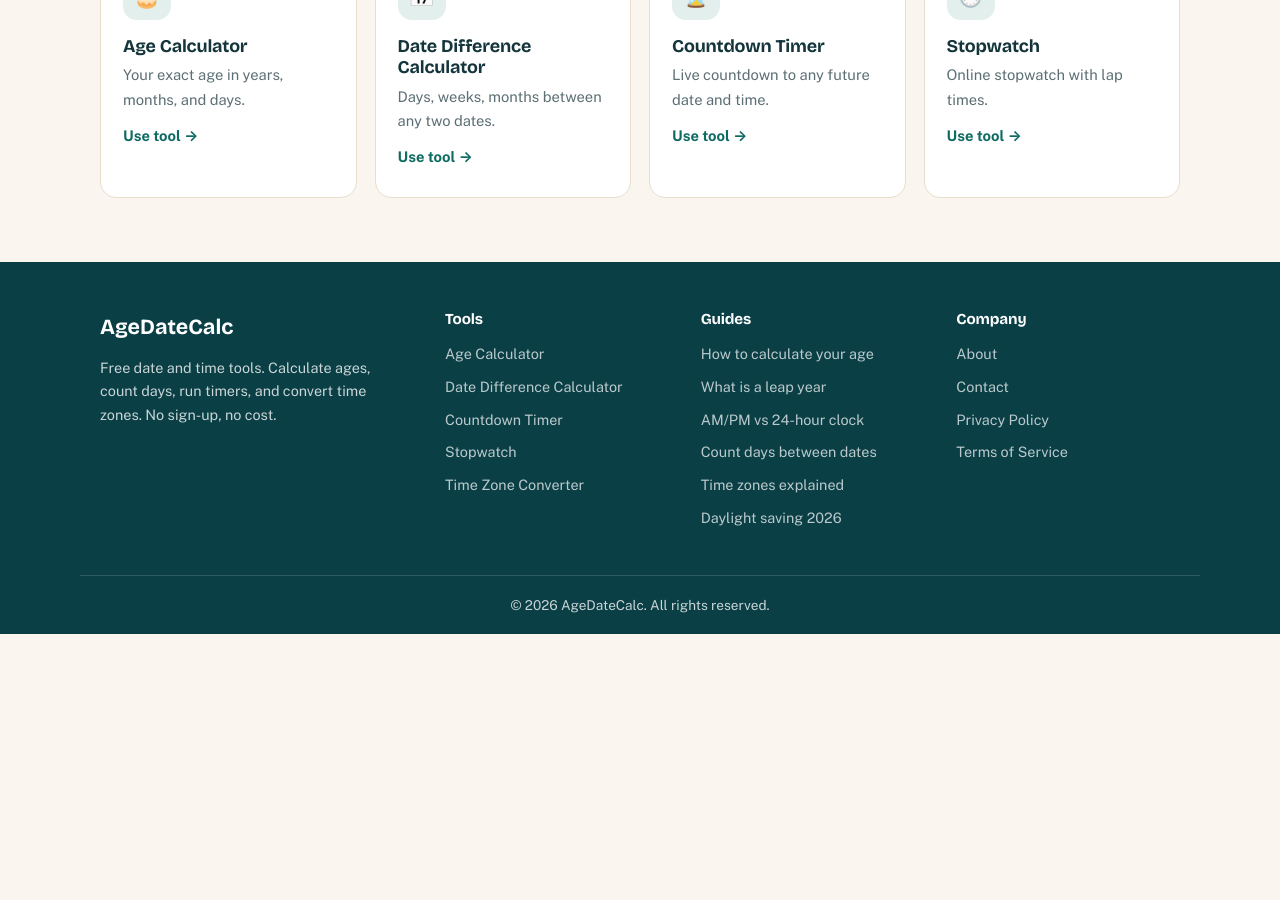
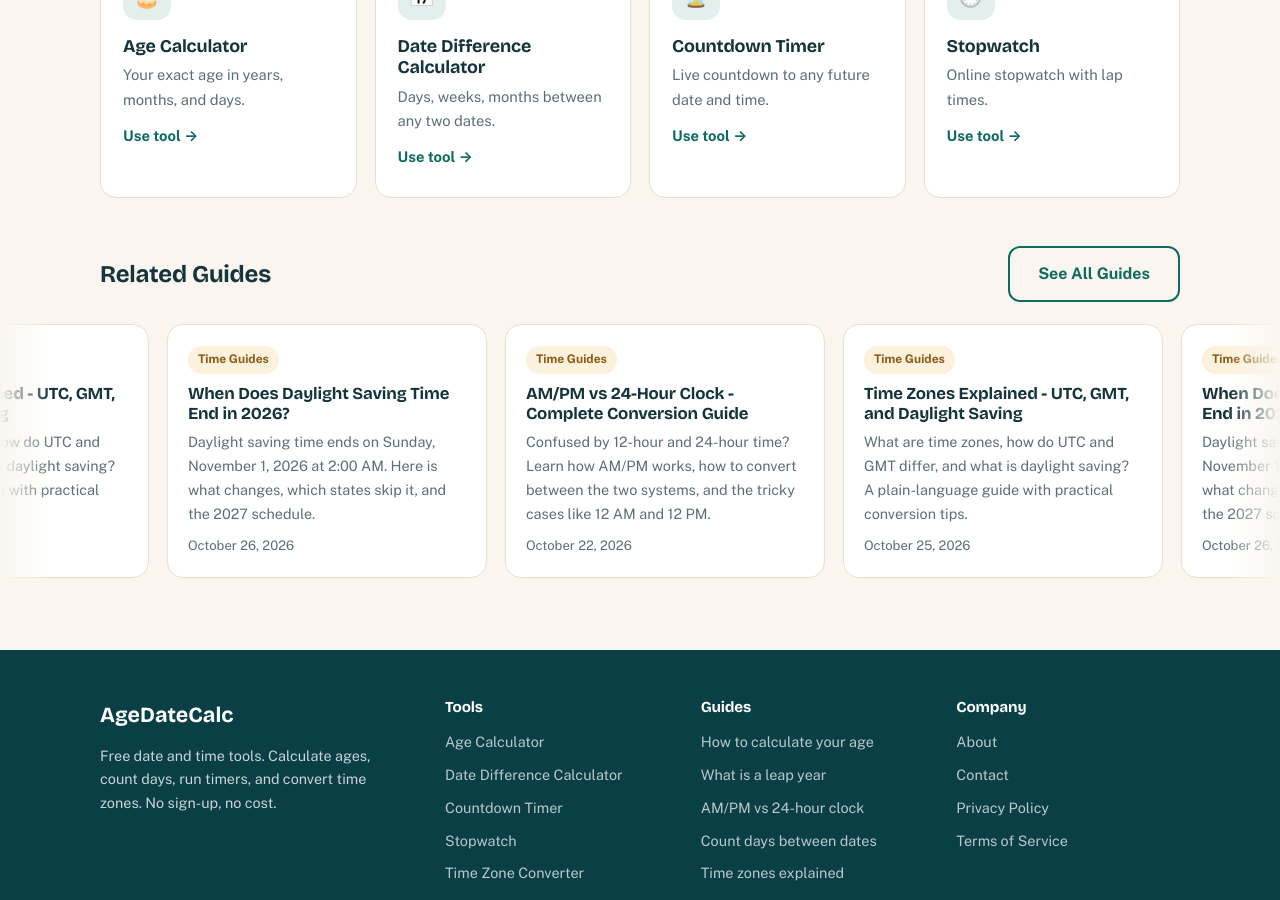
Before and after one commit to zaidmeo09-dhangal/agedatecalc, a Jekyll site: the page built from time-zone-converter.md, in a window 1280 px wide and 900 px high, scrolled down 4406 px. Built offline with Jekyll 4.4.1, drawn with Linux system fonts in a browser that asks for light colours; before the commit the page ends 5040 px from its top, so only the background shows below that.

Commit message:
Related Guides auto-scrolling strip on all tool pages

```diff
--- a/time-zone-converter.md
+++ b/time-zone-converter.md
@@ -95,6 +95,10 @@ schema: |
       }
     ]
   }
+related_posts:
+  - /blog/time-zones-explained/
+  - /blog/when-does-daylight-saving-time-end-2026/
+  - /blog/am-pm-vs-24-hour-clock/
 ---
 
 <section class="hero" style="padding:48px 0 24px">
@@ -386,3 +390,5 @@ Note how Phoenix shifts relative to New York between seasons while Los Angeles d
   }catch(e2){}
 })();
 </script>
+
+{% include related-guides.html %}
```
